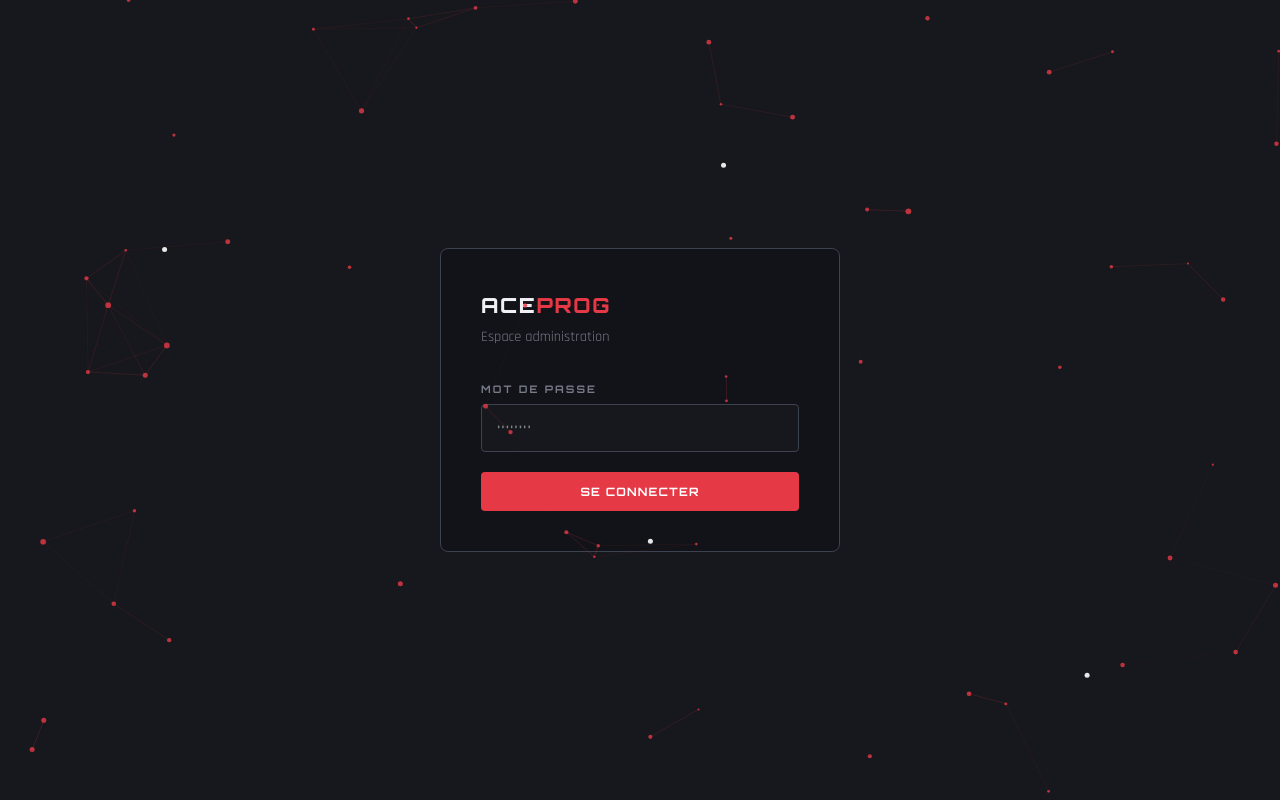
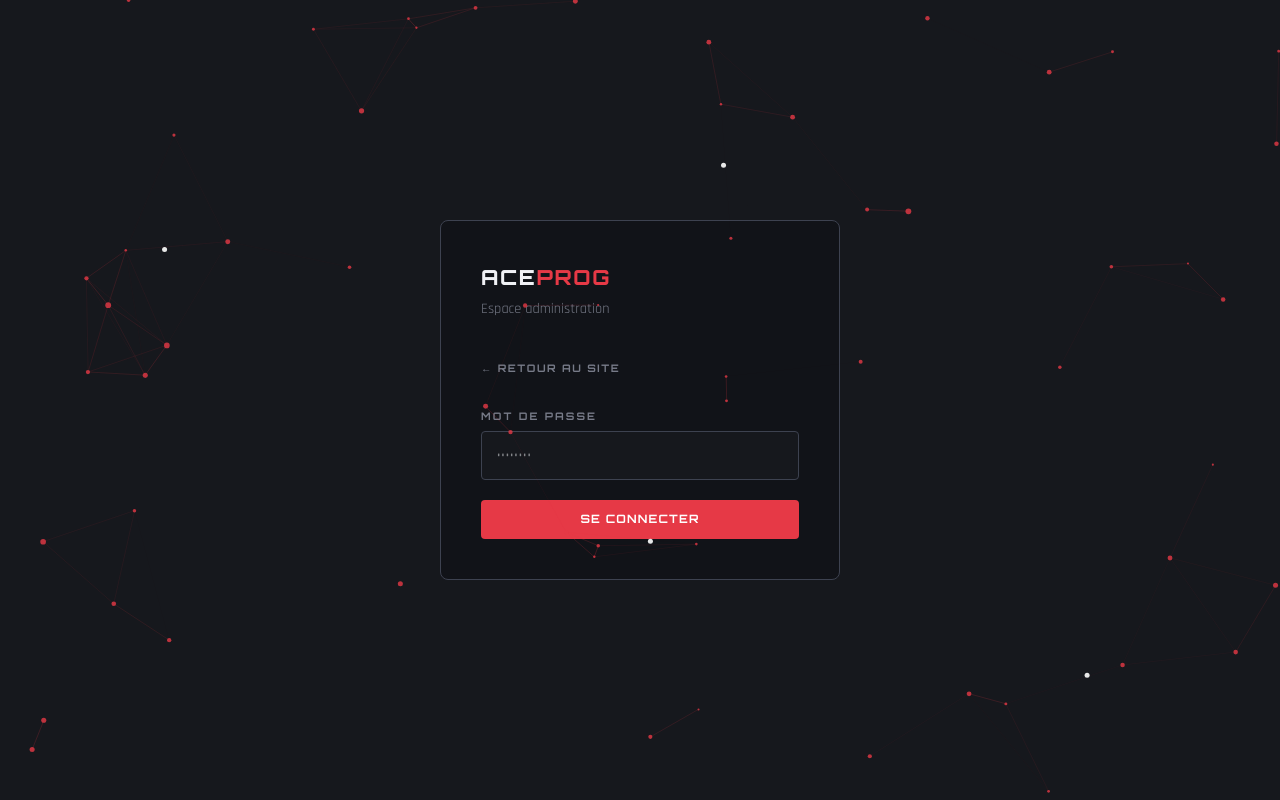
Before and after one commit to Souleimane69/ace-prog, a Next.js app: page /admin in a window 1280 px wide. Built offline with nearby package versions, Linux system fonts and the light colour scheme.

Commit message:
Admin login : ajoute lien retour au site

```diff
--- a/app/admin/page.tsx
+++ b/app/admin/page.tsx
@@ -183,6 +183,25 @@ function LoginView({ onLogin }: { onLogin: (token: string) => void }) {
         >
           Espace administration
         </p>
+
+        <a
+          href="/"
+          style={{
+            display: "inline-flex",
+            alignItems: "center",
+            gap: "0.4rem",
+            fontFamily: "var(--font-display)",
+            fontSize: "0.65rem",
+            fontWeight: 700,
+            letterSpacing: "0.15em",
+            textTransform: "uppercase",
+            color: "#777b88",
+            textDecoration: "none",
+            marginBottom: "2rem",
+          }}
+        >
+          ← Retour au site
+        </a>
 
         <form onSubmit={submit} style={{ display: "flex", flexDirection: "column", gap: "1.25rem" }}>
           <div>
```
